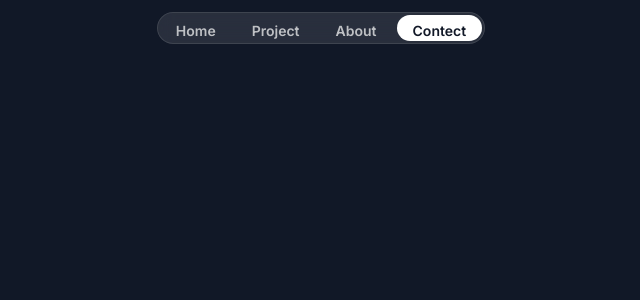
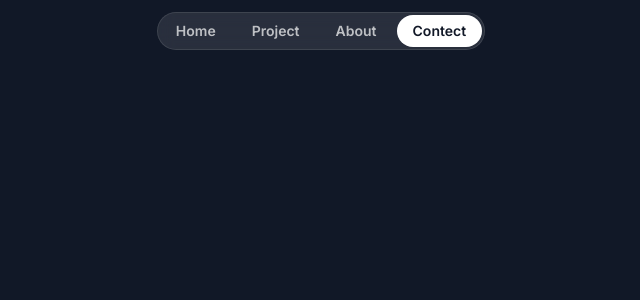
Before and after one commit to shivanibhadauria/portfolioNextjs, a Next.js app: page / in a window 1280 px wide. Shown: the top 300 px of the page, without its empty margins (319-959 px from the left). Built offline with nearby package versions, Linux system fonts and the light colour scheme; a web font is replaced by a local one.

Commit message:
minor changes

```diff
--- a/src/app/globals.css
+++ b/src/app/globals.css
@@ -4,6 +4,6 @@
 
 @layer base {
   .nav-item {
-    @apply px-4 pt-1.5 hover:bg-white/10 transition duration-300  hover:text-white rounded-full text-white/70 text-sm font-semibold;
+    @apply px-4 py-1.5 hover:bg-white/10 transition duration-300  hover:text-white rounded-full text-white/70 text-sm font-semibold;
   }
 }
--- a/src/sections/Header.tsx
+++ b/src/sections/Header.tsx
@@ -13,7 +13,7 @@ export const Header = () => {
         </a>
         <a
           href="#"
-          className="nav-item bg-white hover:bg-white/70 text-gray-900 h-full "
+          className="nav-item bg-white hover:bg-white/70 hover:text-gray-900 text-gray-900 h-full "
         >
           Contect
         </a>
```
